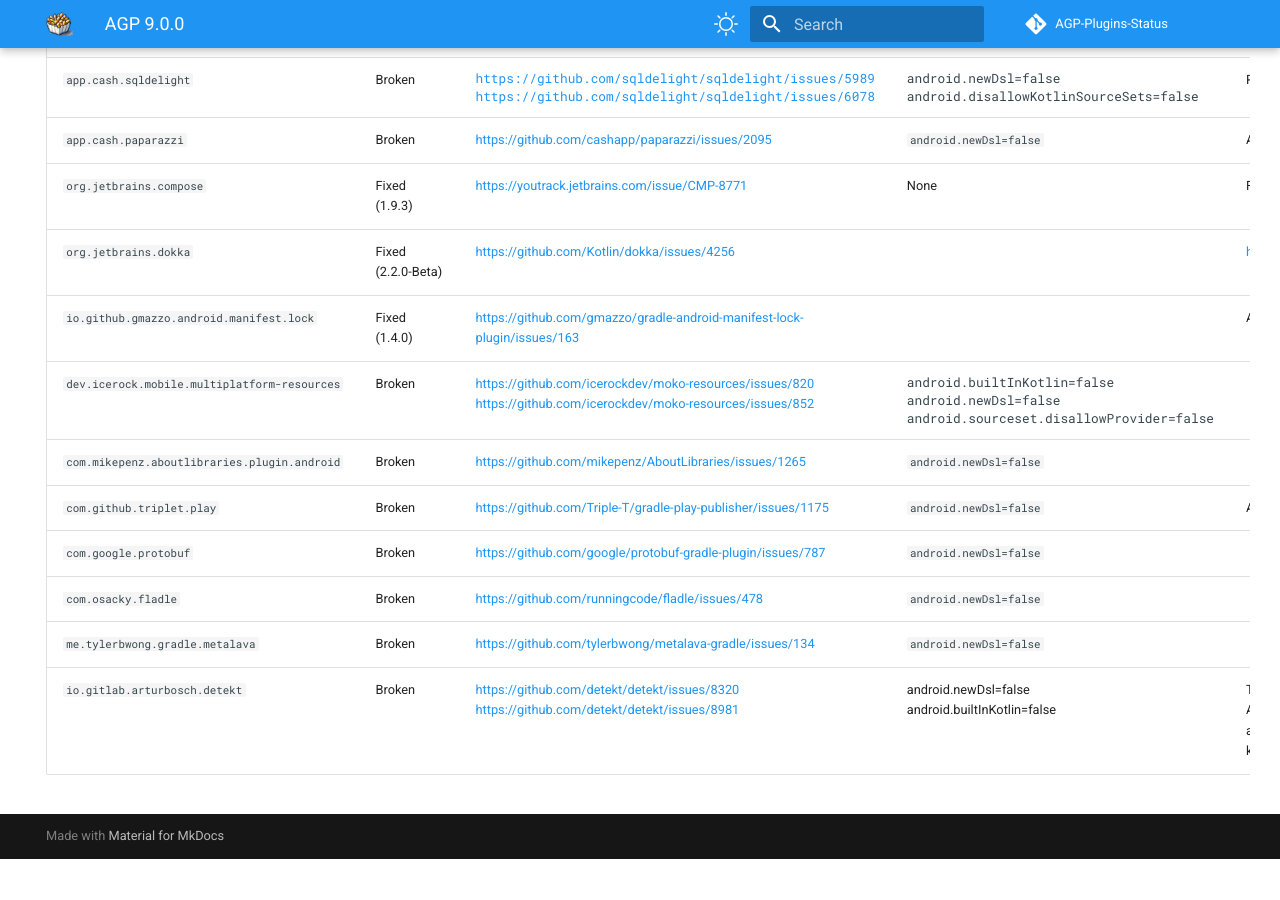
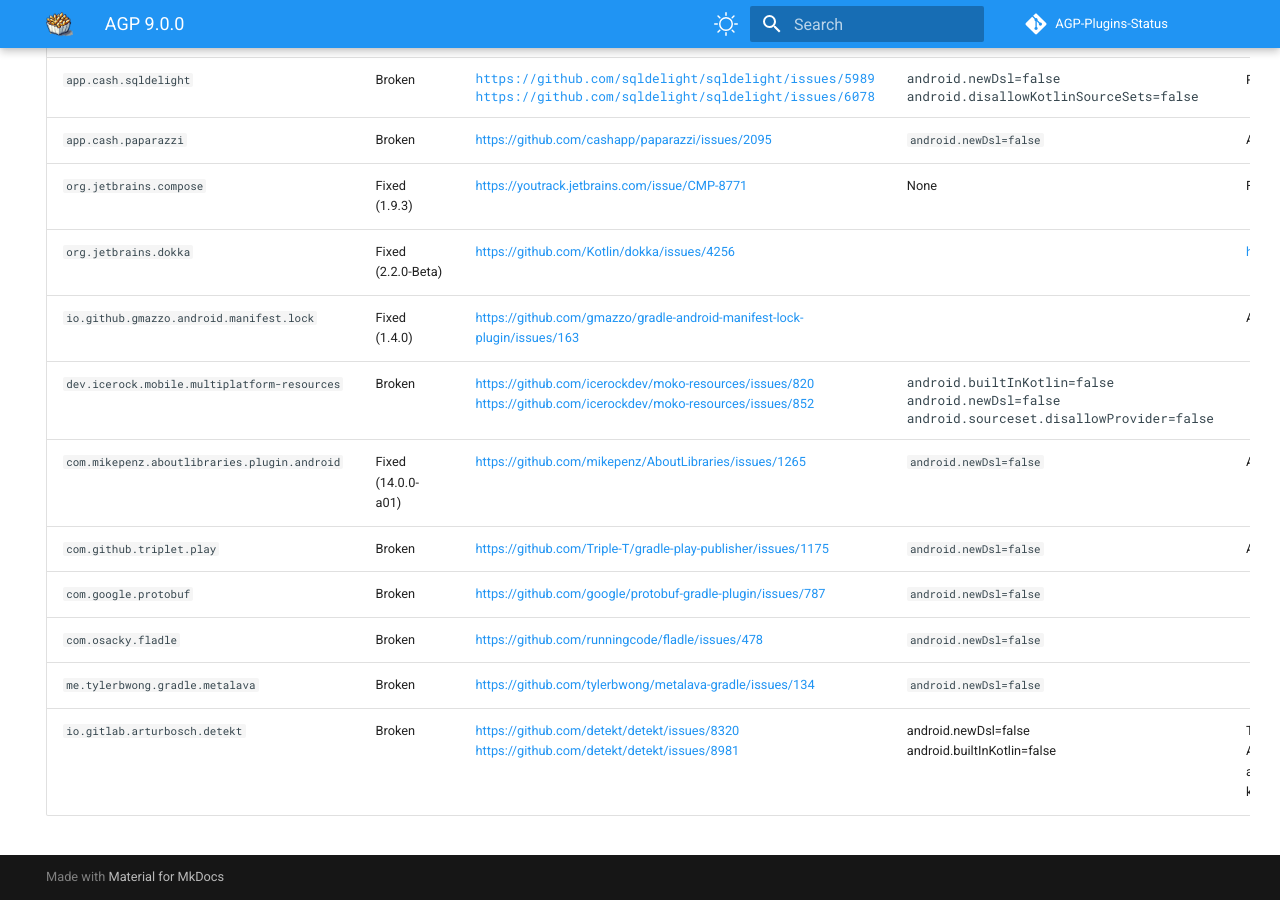
Before and after one commit to pablobaxter/AGP-Plugins-Status, an MkDocs documentation site: the page built from docs/agp-9.0.0.md, in a window 1280 px wide and 900 px high, scrolled down 1813 px. Built offline with MkDocs 1.6.1 and Material for MkDocs 9.7.7, drawn with Linux system fonts in a browser that asks for light colours; comment, search, counter and statistics services are not loaded; before the commit the page ends 2672 px from its top, so only the background shows below that.

Commit message:
Update AboutLibraries status

```diff
--- a/docs/agp-9.0.0.md
+++ b/docs/agp-9.0.0.md
@@ -49,7 +49,7 @@
 | `org.jetbrains.dokka` | Fixed (2.2.0-Beta) | https://github.com/Kotlin/dokka/issues/4256 | | https://github.com/Kotlin/dokka/releases/tag/v2.2.0-Beta |
 | `io.github.gmazzo.android.manifest.lock` | Fixed (1.4.0) | https://github.com/gmazzo/gradle-android-manifest-lock-plugin/issues/163 | | Addressed by https://github.com/gmazzo/gradle-android-manifest-lock-plugin/pull/164 |
 | `dev.icerock.mobile.multiplatform-resources` | Broken | https://github.com/icerockdev/moko-resources/issues/820<br>https://github.com/icerockdev/moko-resources/issues/852 | <pre>android.builtInKotlin=false<br>android.newDsl=false<br>android.sourceset.disallowProvider=false</pre> | |
-| `com.mikepenz.aboutlibraries.plugin.android` | Broken | https://github.com/mikepenz/AboutLibraries/issues/1265 | `android.newDsl=false` | |
+| `com.mikepenz.aboutlibraries.plugin.android` | Fixed (14.0.0-a01) | https://github.com/mikepenz/AboutLibraries/issues/1265 | `android.newDsl=false` | Addressed by https://github.com/mikepenz/AboutLibraries/pull/1283 |
 | `com.github.triplet.play` | Broken | https://github.com/Triple-T/gradle-play-publisher/issues/1175 | `android.newDsl=false` | Adressed by https://github.com/Triple-T/gradle-play-publisher/pull/1181 |
 | `com.google.protobuf` | Broken | https://github.com/google/protobuf-gradle-plugin/issues/787 | `android.newDsl=false` | |
 | `com.osacky.fladle` | Broken | https://github.com/runningcode/fladle/issues/478 | `android.newDsl=false` | |
```
